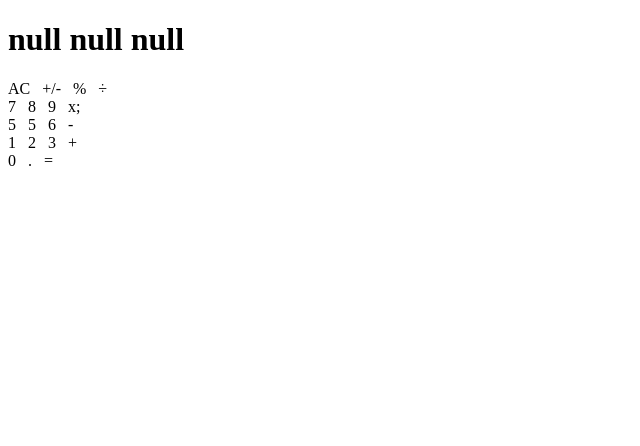
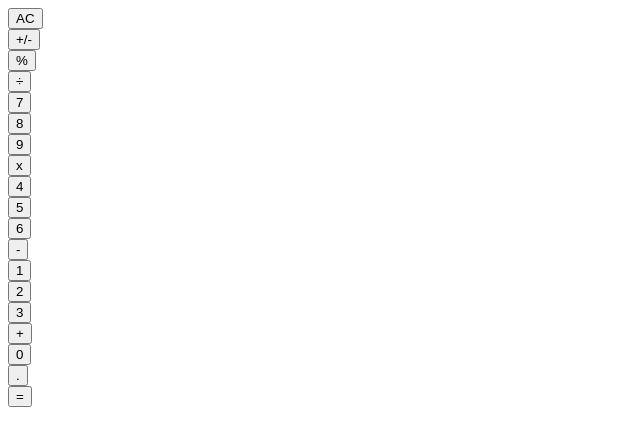
Before and after one commit to oloomoses/math-magician, a React (Create React App) app: page / in a window 1280 px wide. Shown: the top 446 px of the page, without its empty margins (0-640 px from the left). Built offline with nearby package versions, Linux system fonts and the light colour scheme.

Commit message:
implement the button and display feature

```diff
--- a/src/components/App.js
+++ b/src/components/App.js
@@ -1,3 +1,4 @@
+/* eslint-disable react/no-access-state-in-setstate */
 import React, { Component } from 'react';
 import Display from './Display';
 import ButtonPanel from './ButtonPanel';
@@ -7,21 +8,21 @@ export class App extends Component {
   constructor() {
     super();
     this.state = {
-      total: null,
-      next: null,
-      operation: null,
+      total: '',
+      next: '',
+      operation: '',
     };
   }
 
-  handleClick(btnName) {
-    calculate(this.state, btnName);
+  handleClick = btnName => {
+    this.setState(calculate(this.state, btnName));
   }
 
   render() {
     const { total, next, operation } = this.state;
     return (
       <>
-        <Display result={`${total} ${operation} ${next}`} />
+        <Display result={`${total}${operation}${next}`} />
         <ButtonPanel clickHandler={this.handleClick} />
       </>
     );
--- a/src/components/Button.js
+++ b/src/components/Button.js
@@ -1,16 +1,17 @@
 import React from 'react';
 import PropTypes from 'prop-types';
 
-function Button({ buttonName }) {
+function Button({ btnName, clickHandler }) {
   return (
     <div>
-      <h1>{ buttonName }</h1>
+      <button type="button" onClick={() => clickHandler(btnName)}>{ btnName }</button>
     </div>
   );
 }
 
 Button.propTypes = {
-  buttonName: PropTypes.string.isRequired,
+  btnName: PropTypes.string.isRequired,
+  clickHandler: PropTypes.func.isRequired,
 };
 
 export default Button;
--- a/src/components/ButtonPanel.js
+++ b/src/components/ButtonPanel.js
@@ -1,17 +1,33 @@
 import React from 'react';
+import PropTypes from 'prop-types';
+import Button from './Button';
 
-function ButtonPanel() {
+function ButtonPanel({ clickHandler }) {
+  const groupData = [
+    ['AC', '+/-', '%', '÷'],
+    ['7', '8', '9', 'x'],
+    ['4', '5', '6', '-'],
+    ['1', '2', '3', '+'],
+    ['0', '.', '='],
+  ];
+
   return (
-    <div>
-      <div className="button">
-        <div>  AC &nbsp; +/- &nbsp; % &nbsp; ÷ </div>
-        <div>  7 &nbsp;   8 &nbsp;   9  &nbsp; x; </div>
-        <div>  5 &nbsp;   5 &nbsp;   6  &nbsp; - </div>
-        <div>  1 &nbsp;   2 &nbsp;   3  &nbsp; + </div>
-        <div>  0  &nbsp;  .  &nbsp;  =  </div>
-      </div>
+    <div className="button">
+      { groupData.map(group => (
+        <div key={group}>
+          {
+          group.map(btn => (
+            <Button key={btn} btnName={`${btn}`} clickHandler={clickHandler} />
+          ))
+          }
+        </div>
+      ))}
     </div>
   );
 }
 
+ButtonPanel.propTypes = {
+  clickHandler: PropTypes.func.isRequired,
+};
+
 export default ButtonPanel;
--- a/src/components/Display.js
+++ b/src/components/Display.js
@@ -4,7 +4,7 @@ import PropTypes from 'prop-types';
 function Display({ result }) {
   return (
     <div>
-      <h1>{ result }</h1>
+      { result }
     </div>
   );
 }
--- a/src/logic/calculate.js
+++ b/src/logic/calculate.js
@@ -1,3 +1,4 @@
+/* eslint-disable no-unused-expressions */
 import operate from './operate';
 
 const calculate = (data, btnName) => {
@@ -25,15 +26,11 @@ const calculate = (data, btnName) => {
     case '1':
     case '0':
     case '.':
-      if (operation === '' || !operation) {
-        total = `${total} ${btnName}`;
-      } else {
-        next = `${next} ${btnName}`;
-      }
+      (operation === '' || !operation) ? total = `${total}${btnName}` : next = `${next}${btnName}`;
       break;
 
     case '=':
-      return operate(total, next, operation);
+      return { total: operate(total, next, operation), next: '', operation: '' };
 
     default:
       operation = btnName;
--- a/src/logic/operate.js
+++ b/src/logic/operate.js
@@ -24,8 +24,7 @@ const operate = (num1, num2, operation) => {
       break;
 
     default:
-      res = 0;
-      break;
+      return 0;
   }
 
   return res;
```
